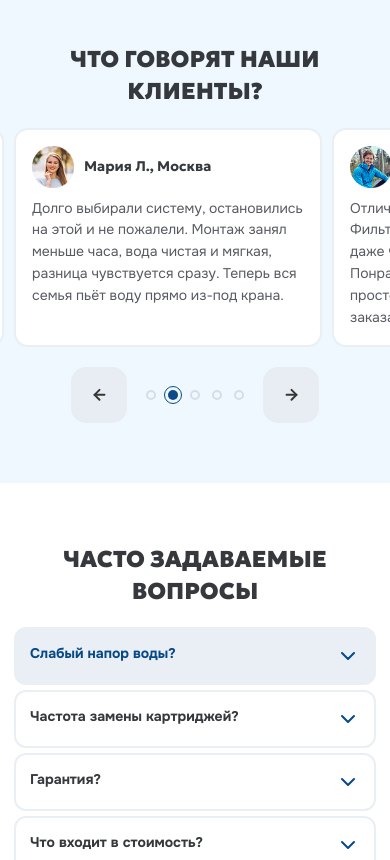
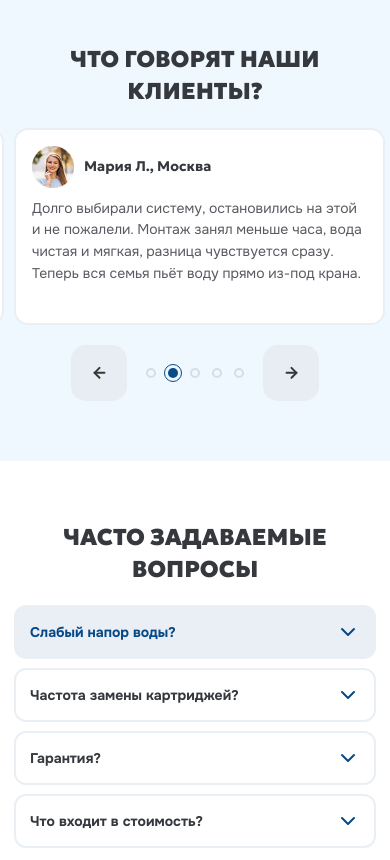
Before and after one commit to ministrov/waterdel-newest, a website built with Vite: page index.html in a window 390 px wide. Shown: the part 7980-8840 px from the top of the page. Built offline with nearby package versions, Linux system fonts and the light colour scheme; files whose address does not match are found by name.

Commit message:
fix: fixing a faq mismatches with an element of question top box

```diff
--- a/src/style.css
+++ b/src/style.css
@@ -1733,8 +1733,7 @@ body {
 .faq__question-top {
   display: flex;
   justify-content: space-between;
-  align-items: flex-start;
-  gap: 20px;
+  align-items: center;
   padding: 20px;
   border-radius: 20px;
   border: 2px solid #E9EFF5;
@@ -3069,7 +3068,7 @@ body {
   }
 
   .faq__question-top {
-    padding: 15px 14px;
+    padding: 13px 14px;
     border-radius: 12px;
   }
 
@@ -3331,6 +3330,10 @@ body {
   .steps-section__item {
     flex-basis: calc(50% - 8px);
   }
+
+  .reviews__reviews-slider {
+    width: 95%;
+  }
 }
 
 /* @media screen and (max-width: 680px) {} */
```
